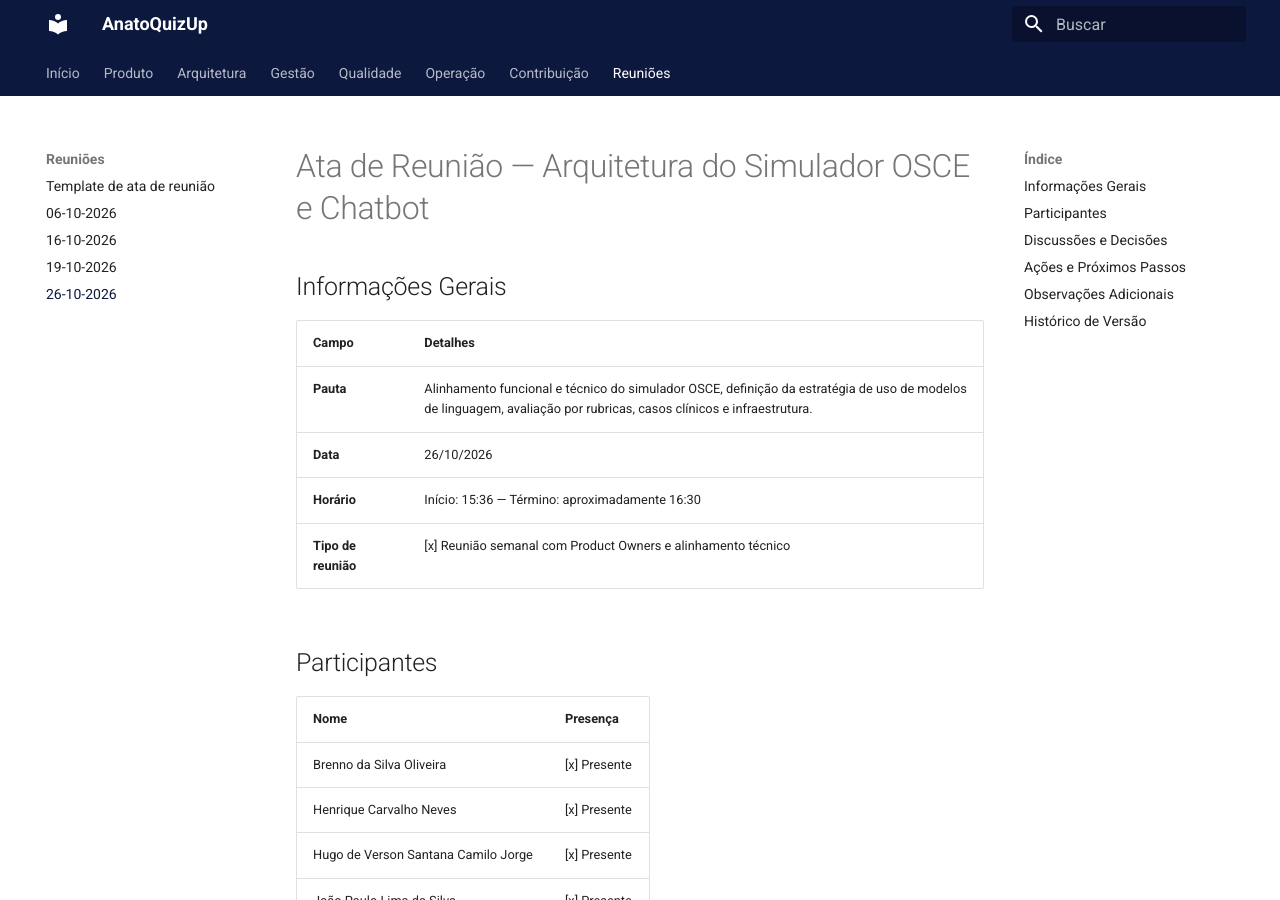
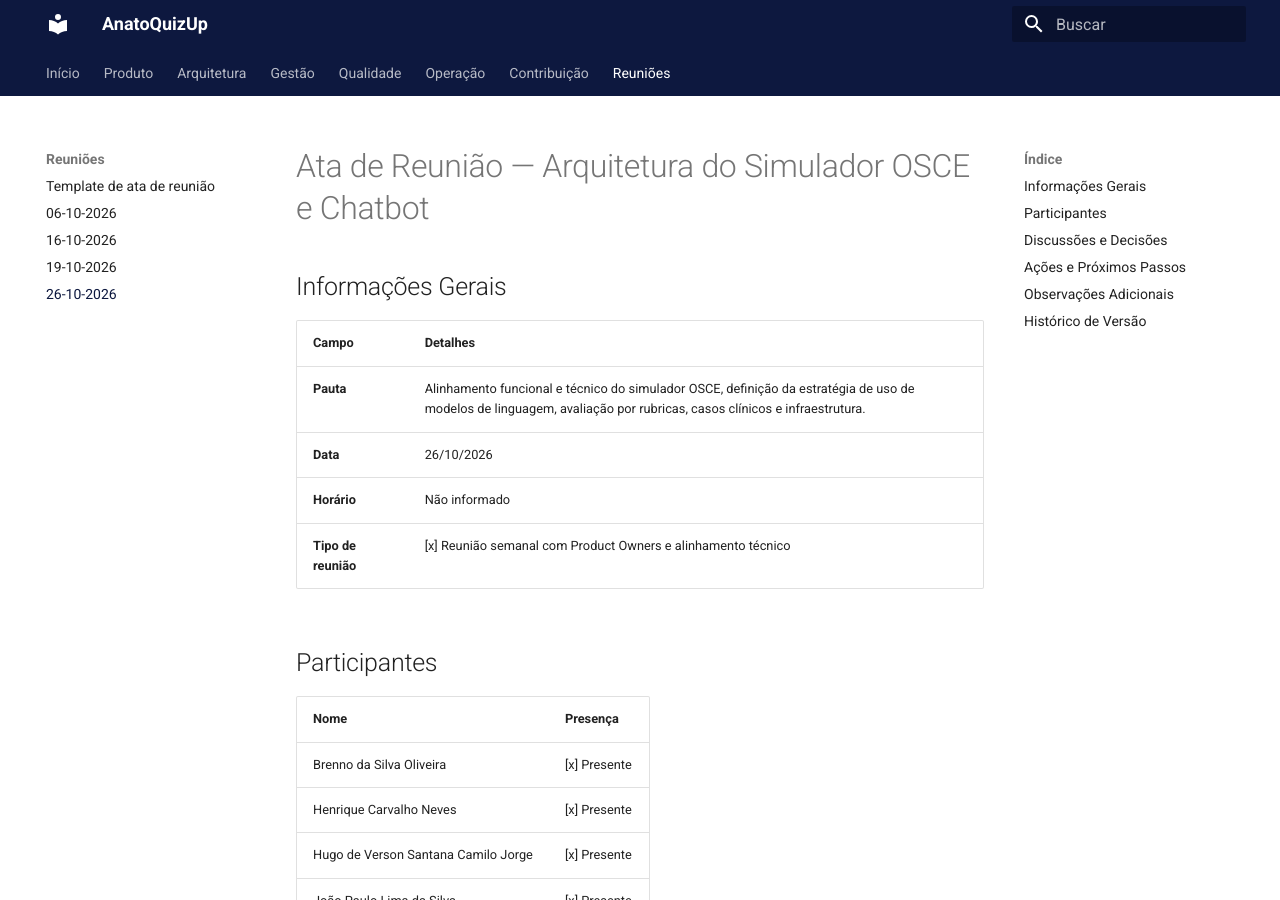
Before and after one commit to fga-eps-mds/2026-2-AnatoQuizUp-Doc, an MkDocs documentation site: the page built from docs/reunioes/reuniao-26-10-26.md, in a window 1280 px wide and 900 px high. Built offline with MkDocs 1.6.1 and Material for MkDocs 9.7.7, drawn with Linux system fonts in a browser that asks for light colours.

Commit message:
Modify meeting time and update reviewer in minutes
Updated meeting details and revised the reviewer.

```diff
--- a/docs/reunioes/reuniao-26-10-26.md
+++ b/docs/reunioes/reuniao-26-10-26.md
@@ -6,7 +6,7 @@
 | --- | --- |
 | **Pauta** | Alinhamento funcional e técnico do simulador OSCE, definição da estratégia de uso de modelos de linguagem, avaliação por rubricas, casos clínicos e infraestrutura. |
 | **Data** | 26/10/2026 |
-| **Horário** | Início: 15:36 — Término: aproximadamente 16:30 |
+| **Horário** | Não informado |
 | **Tipo de reunião** | [x] Reunião semanal com Product Owners e alinhamento técnico |
 
 ## Participantes
```
Also changed, not shown: other parts of docs/reunioes/reuniao-26-10-26.md (+1 -1 lines).
